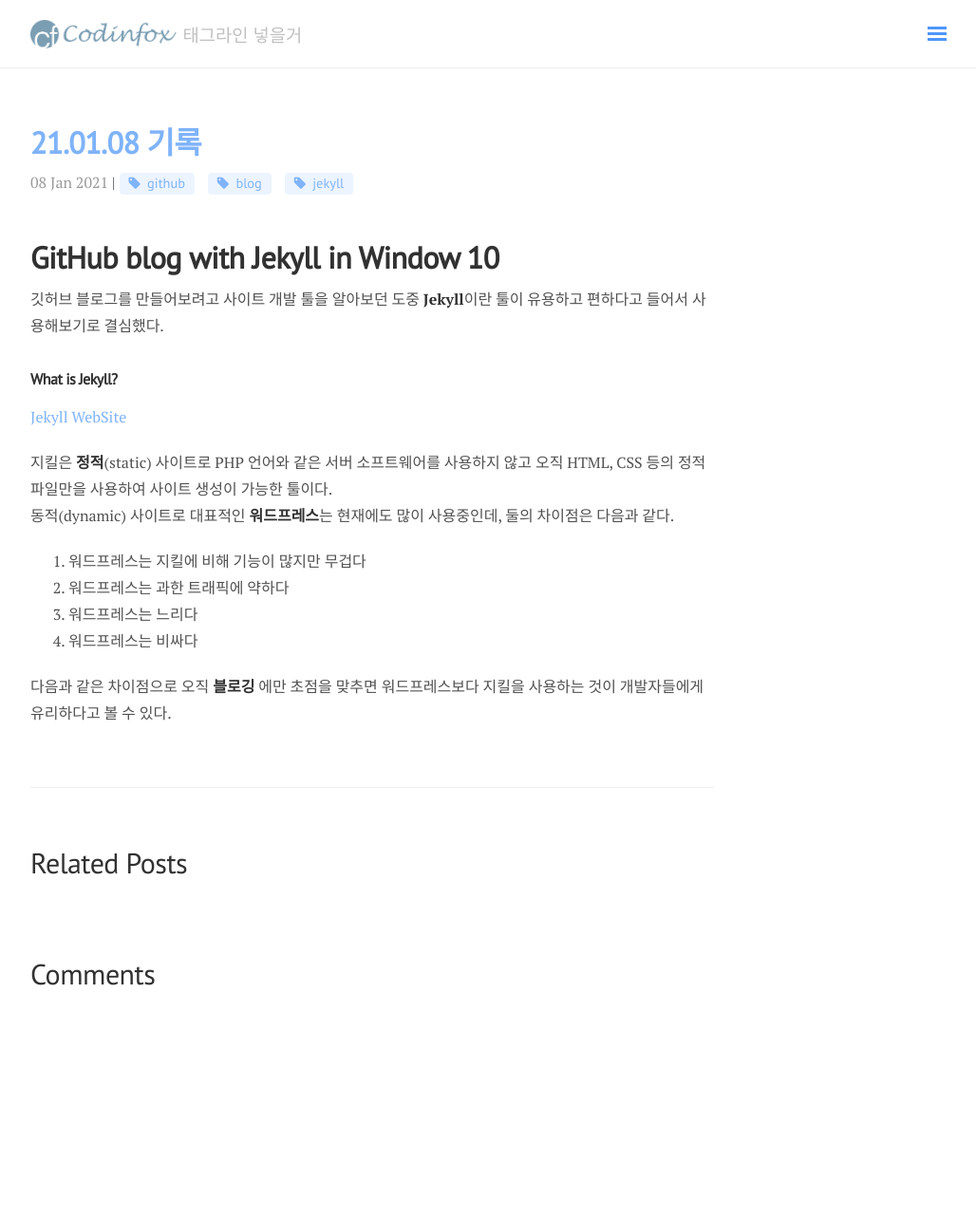
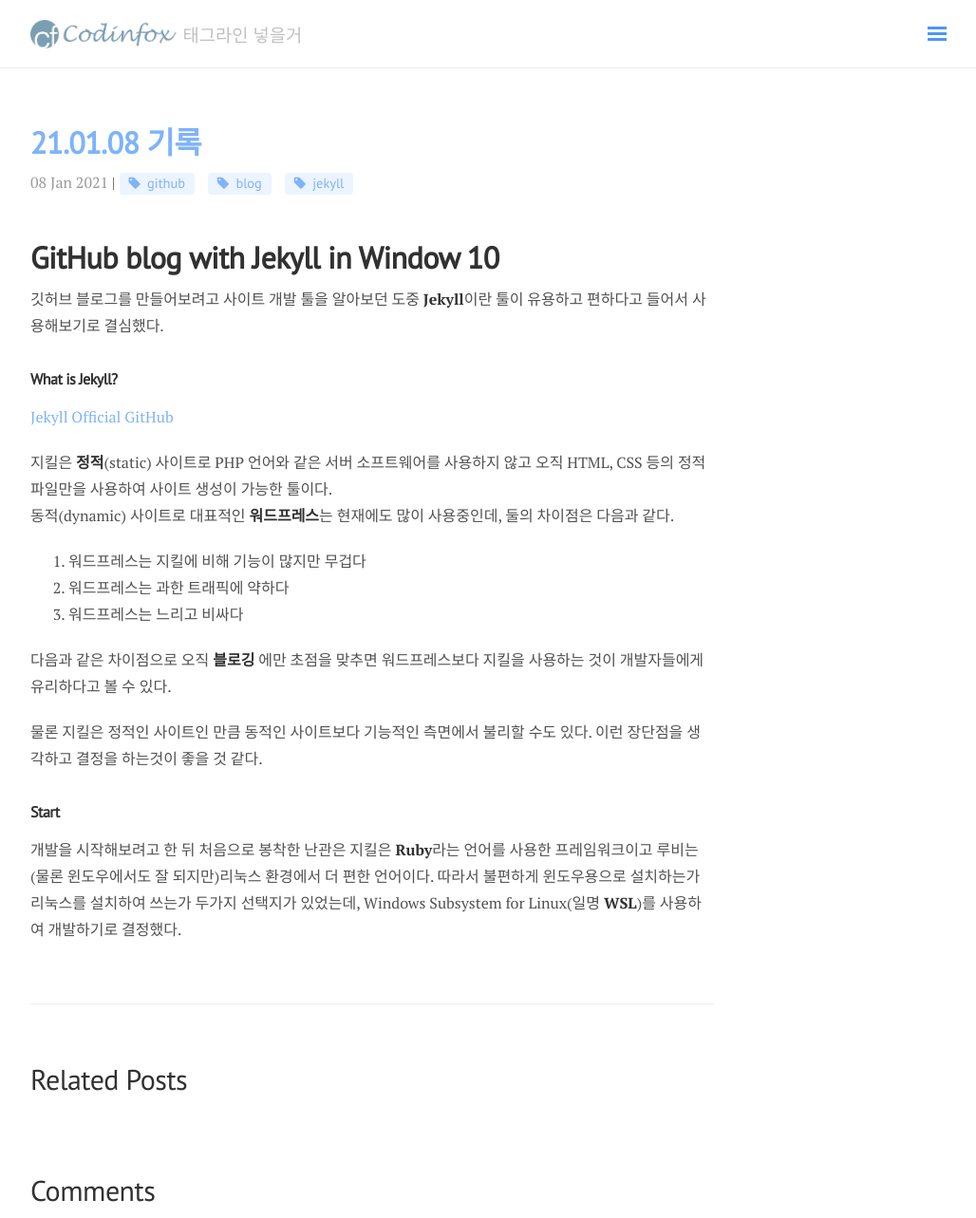
Before and after one commit to ukcastle/ukcastle.github.io, a Jekyll site: the page built from _posts/TiL/2021-01-08-Today-I-Learned.md, in a window 1280 px wide and 1283 px high. Shown: the whole window at 95% size, without its empty margins (248-1276 px from the left). Built offline with Jekyll 4.4.1, drawn with Linux system fonts in a browser that asks for light colours; nearby versions of some CDN libraries; comment, search, counter and statistics services are not loaded.

```diff
--- a/_posts/TiL/2021-01-08-Today-I-Learned.md
+++ b/_posts/TiL/2021-01-08-Today-I-Learned.md
@@ -9,13 +9,18 @@ tag: [github, blog, jekyll]
 깃허브 블로그를 만들어보려고 사이트 개발 툴을 알아보던 도중 **Jekyll**이란 툴이 유용하고 편하다고 들어서 사용해보기로 결심했다.
 
 #### What is Jekyll?
-[Jekyll WebSite](https://jekyllrb-ko.github.io/)
+[Jekyll Official GitHub](https://jekyllrb-ko.github.io/)
 
 지킬은 **정적**(static) 사이트로 PHP 언어와 같은 서버 소프트웨어를 사용하지 않고 오직 HTML, CSS 등의 정적 파일만을 사용하여 사이트 생성이 가능한 툴이다.
 동적(dynamic) 사이트로 대표적인 **워드프레스**는 현재에도 많이 사용중인데, 둘의 차이점은 다음과 같다.
 1. 워드프레스는 지킬에 비해 기능이 많지만 무겁다
 2. 워드프레스는 과한 트래픽에 약하다
-3. 워드프레스는 느리다
-4. 워드프레스는 비싸다
+3. 워드프레스는 느리고 비싸다
 
 다음과 같은 차이점으로 오직 **블로깅** 에만 초점을 맞추면 워드프레스보다 지킬을 사용하는 것이 개발자들에게 유리하다고 볼 수 있다.
+
+물론 지킬은 정적인 사이트인 만큼 동적인 사이트보다 기능적인 측면에서 불리할 수도 있다. 이런 장단점을 생각하고 결정을 하는것이 좋을 것 같다.
+
+#### Start
+
+개발을 시작해보려고 한 뒤 처음으로 봉착한 난관은 지킬은 **Ruby**라는 언어를 사용한 프레임워크이고 루비는 (물론 윈도우에서도 잘 되지만)리눅스 환경에서 더 편한 언어이다. 따라서 불편하게 윈도우용으로 설치하는가 리눅스를 설치하여 쓰는가 두가지 선택지가 있었는데, Windows Subsystem for Linux(일명 **WSL**)를 사용하여 개발하기로 결정했다.
```
Also changed, not shown: public/docsImage/210108_1.jpg (added).
